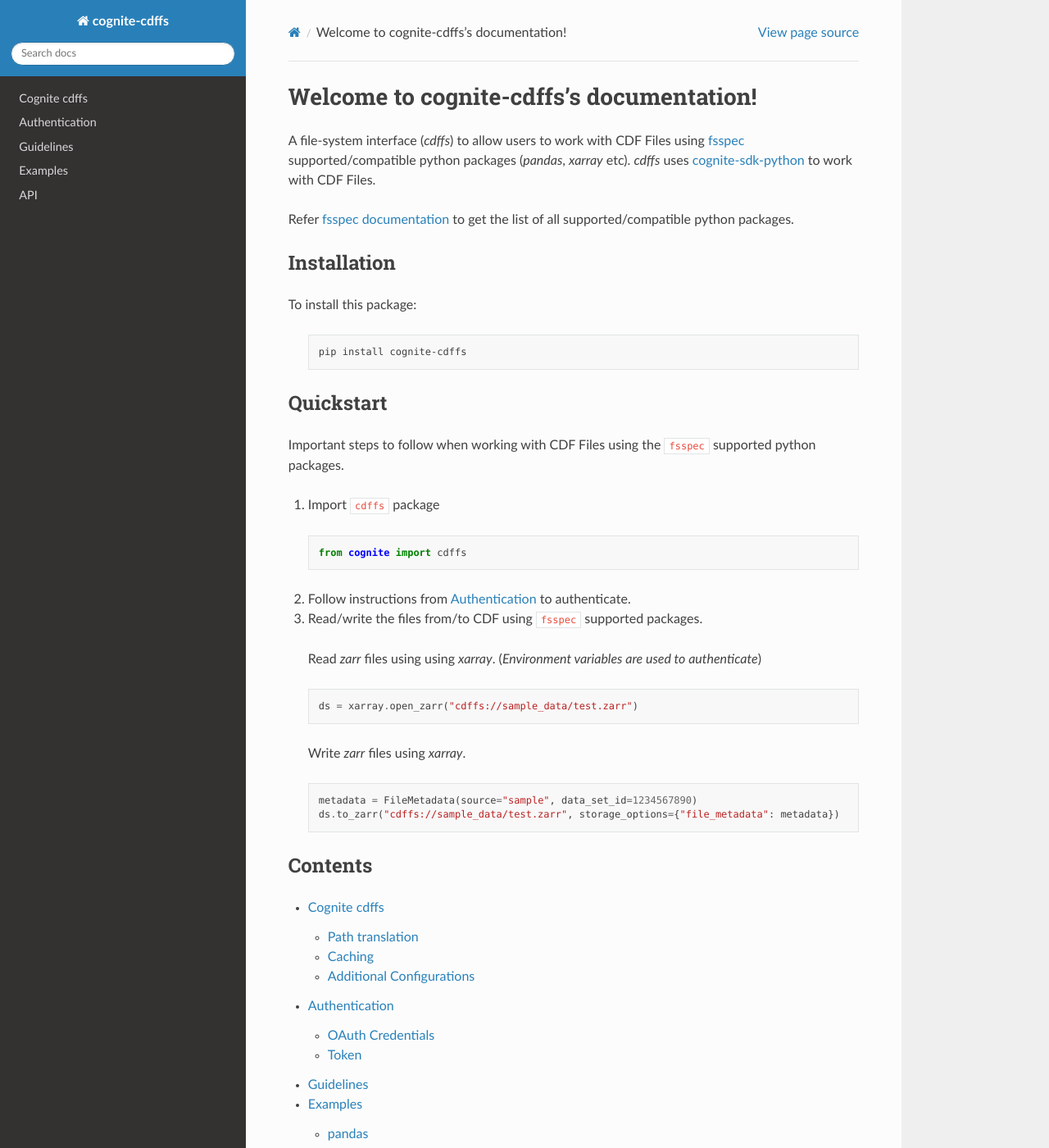
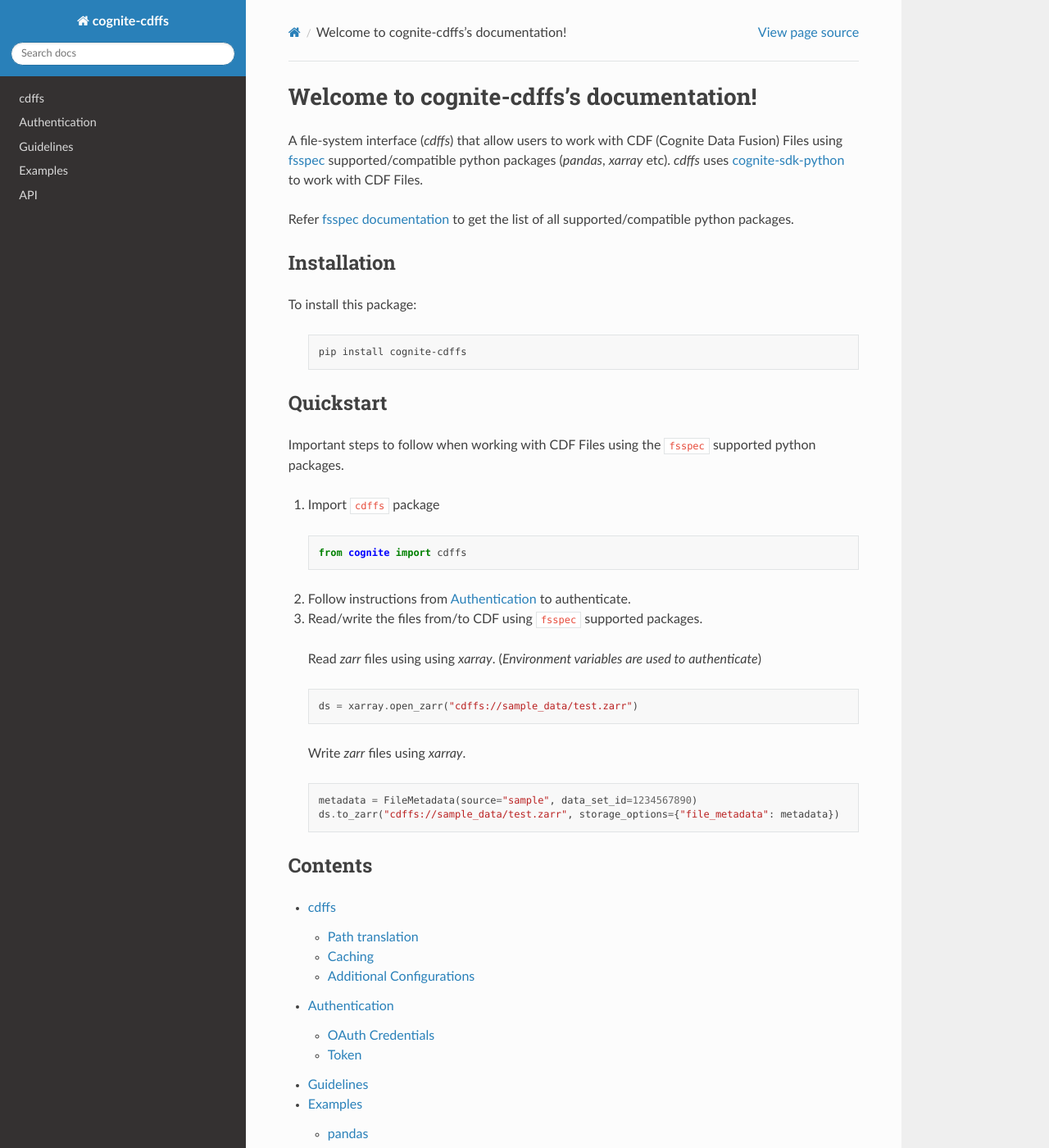
Before and after one commit to cognitedata/cdffs, a Sphinx documentation site: the page built from docs/source/index.rst, in a window 1280 px wide and 1400 px high. Shown: the whole window at 82% size. Built offline with Sphinx 7.4.7 and the Read the Docs theme 2.0.0, drawn with Linux system fonts in a browser that asks for light colours.

Commit message:
fixing the docs render issue

```diff
--- a/docs/source/cdffs.rst
+++ b/docs/source/cdffs.rst
@@ -1,7 +1,7 @@
-Cognite cdffs
-=============
+cdffs
+=====
 
-A file-system interface to allow users to work with CDF Files using the fsspec supported/compatible python packages.
+A file-system interface to allow users to work with CDF (Cognite Data Fusion) Files using the fsspec supported/compatible python packages.
 
 `fsspec` provides an abstract file system interface to work with local/cloud storages and based on the
 protocol name (example, `s3` or `abfs`) provided in the path, `fsspec` translates the incoming requests
--- a/docs/source/index.rst
+++ b/docs/source/index.rst
@@ -1,7 +1,7 @@
 Welcome to cognite-cdffs's documentation!
 =========================================
 
-A file-system interface (`cdffs`) to allow users to work with CDF Files using `fsspec <https://filesystem-spec.readthedocs.io/en/latest/>`_
+A file-system interface (`cdffs`) that allow users to work with CDF (Cognite Data Fusion) Files using `fsspec <https://filesystem-spec.readthedocs.io/en/latest/>`_
 supported/compatible python packages (`pandas`, `xarray` etc). `cdffs` uses `cognite-sdk-python <https://cognite-sdk-python.readthedocs-hosted.com/en/latest/index.html>`_ to work with CDF Files.
 
 Refer `fsspec documentation <https://filesystem-spec.readthedocs.io/en/latest/#who-uses-fsspec>`_ to get
```
Also changed, not shown: .readthedocs.yml.
